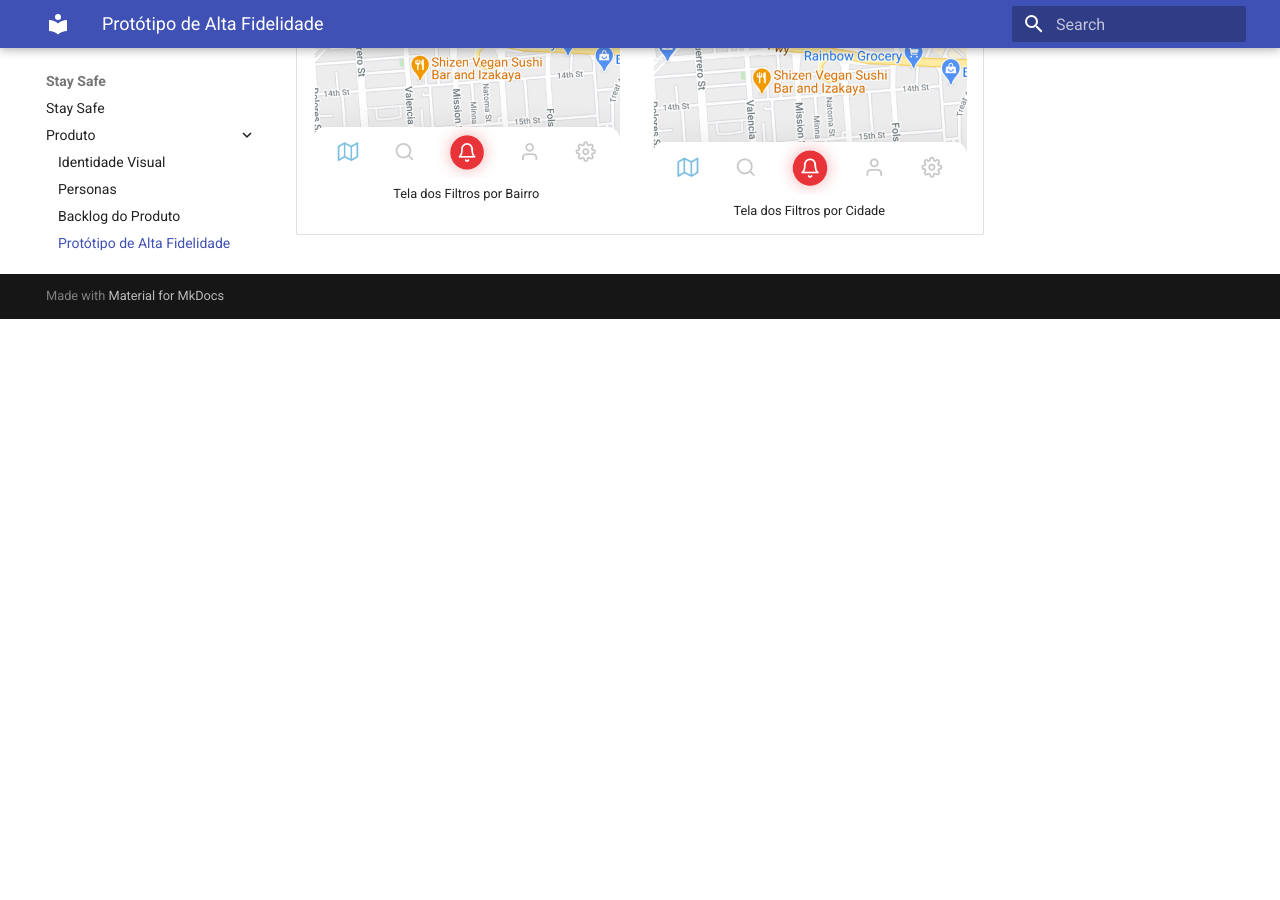
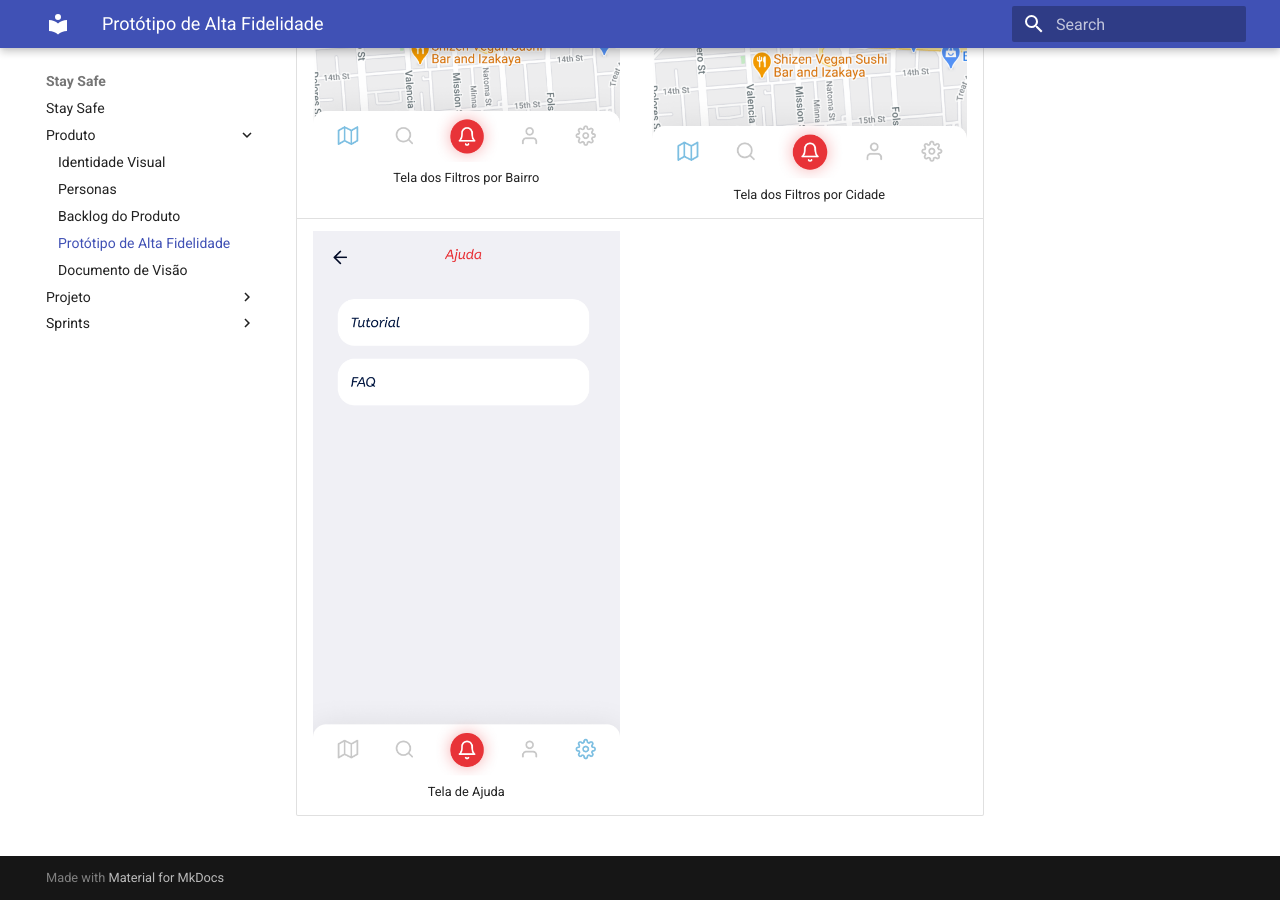
Before and after one commit to fga-eps-mds/2020.1-stay-safe-docs, an MkDocs documentation site: the page built from docs/produto/prototype.md, in a window 1280 px wide and 900 px high, scrolled down 9778 px. Built offline with MkDocs 1.6.1 and Material for MkDocs 9.7.7, drawn with Linux system fonts in a browser that asks for light colours; before the commit the page ends 10097 px from its top, so only the background shows below that.

Commit message:
Add help screen and updating some screens

```diff
--- a/docs/produto/prototype.md
+++ b/docs/produto/prototype.md
@@ -20,3 +20,4 @@
 |![Notificações](../images/prototype/Notificacoes.png) Notificações |![Tela de Classificações](../images/prototype/Tela_de_Classificacoes.png) Tela de Classificações |
 |![Reportar Ocorrência 1](../images/prototype/Reportar_Passo1.png) Reportar Ocorrência 1 |![Reportar Ocorrência 2](../images/prototype/Reportar_Passo2.png) Reportar Ocorrência 2 |
 |![Tela dos Filtros em Bairro](../images/prototype/Tela_dos_Filtros_Bairro.png) Tela dos Filtros por Bairro |![Tela dos Filtros em Cidade](../images/prototype/Tela_dos_Filtros_Cidade.png) Tela dos Filtros por Cidade |
+|![Tela de Ajuda](../images/prototype/Ajuda.png) Tela de Ajuda |
```
Also changed, not shown: docs/images/prototype/Ajuda.png (added), docs/images/prototype/Detalhes_Ocorrencia.png, docs/images/prototype/Editar_Ocorrencia.png, docs/images/prototype/Mapa_de_Calor_Cidades.png, docs/images/prototype/Perfil.png, docs/images/prototype/Tela_de_Classificacoes.png (deleted), docs/images/prototype/Tela_dos_Filtros_Bairro.png, docs/images/prototype/Tela_dos_Filtros_Cidade.png, docs/images/prototype/Tela_dos_Filtros_Local.png.
